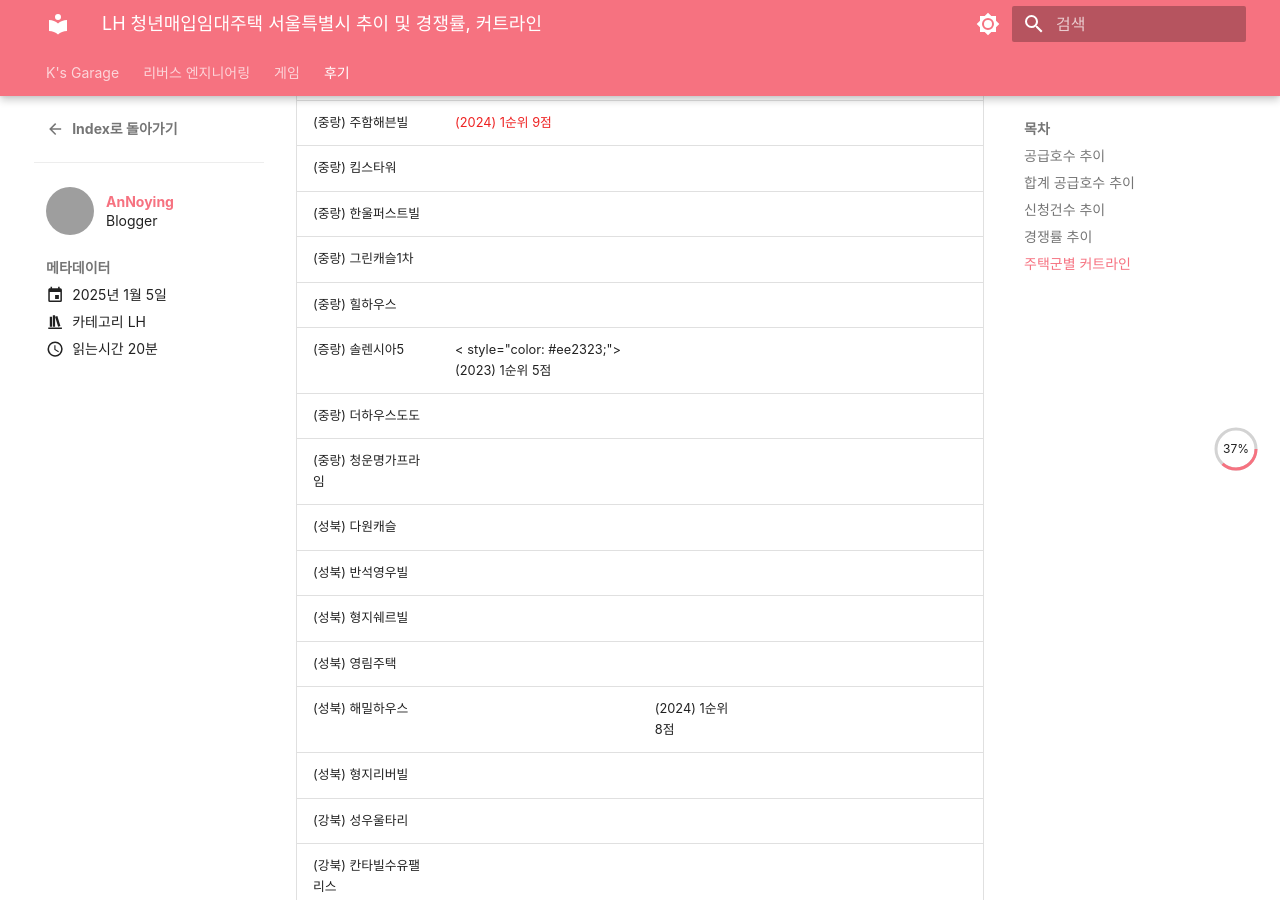
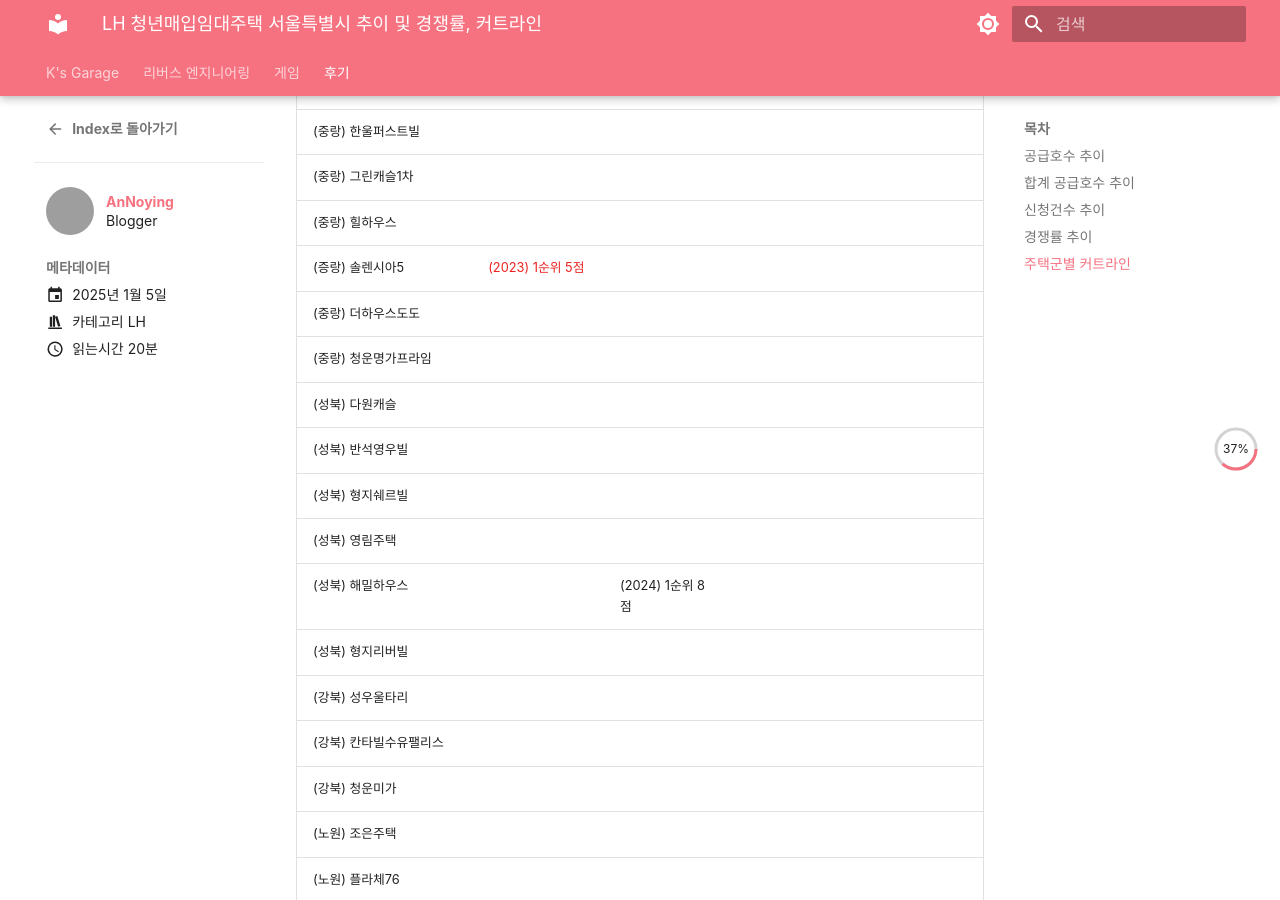
Before and after one commit to AN-NOYING/an-noying.github.io, an MkDocs documentation site: the page built from docs/review/posts/lh_competition_rate.md, in a window 1280 px wide and 900 px high, scrolled down 2896 px. Built offline with MkDocs 1.6.1 and Material for MkDocs 9.7.7, drawn with Linux system fonts in a browser that asks for light colours; some web fonts are replaced; comment, search, counter and statistics services are not loaded; part of the change alters nothing that is shown; grey boxes are pictures that could not be loaded.

Commit message:
Update
- 오류 수정

```diff
--- a/docs/review/posts/lh_competition_rate.md
+++ b/docs/review/posts/lh_competition_rate.md
@@ -80,7 +80,7 @@ LH가 공급하는 주택의 메리트와 최근 몇 년 전부터 발생한 전
 |(중랑) 한울퍼스트빌|| | | |
 |(중랑) 그린캐슬1차|| | | |
 |(중랑) 힐하우스|| | | |
-|(증랑) 솔렌시아5|< style="color: #ee2323;">(2023) 1순위 5점</span>| | | |
+|(증랑) 솔렌시아5|<span style="color: #ee2323;">(2023) 1순위 5점</span>| | | |
 |(중랑) 더하우스도도|| | | |
 |(중랑) 청운명가프라임|| | | |
 |(성북) 다원캐슬| | | | |
```
